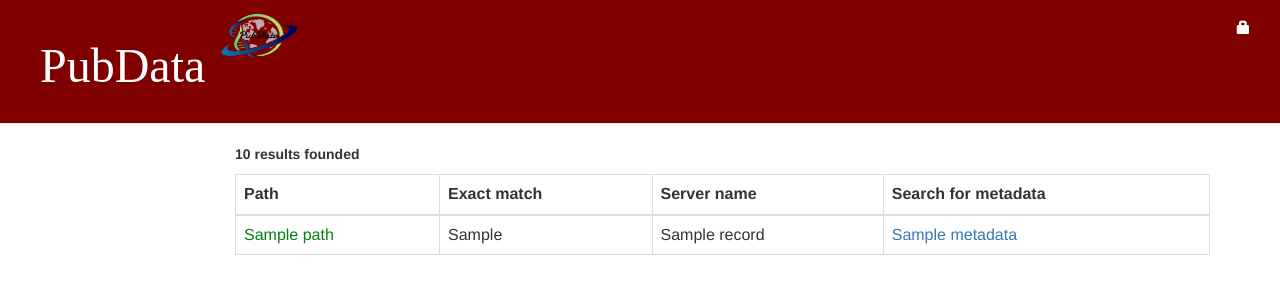
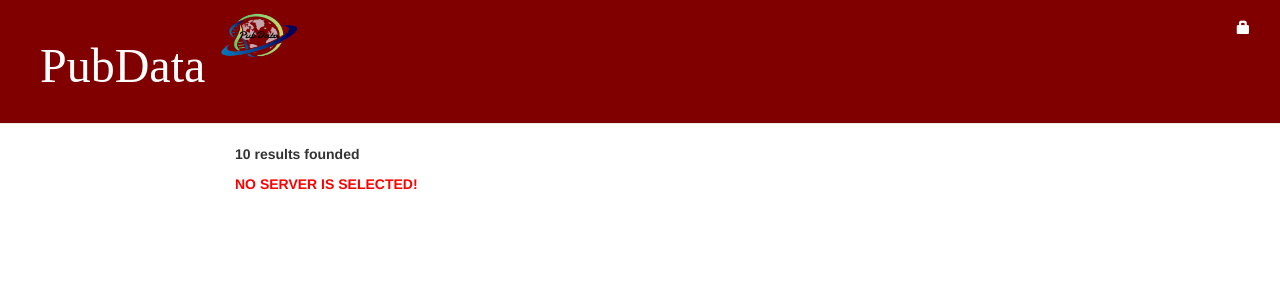
Before and after one commit to Bohdan-Khomtchouk/PubData, a Django app: template SearchEngine/templates/SearchEngine/page_format.html in a window 1280 px wide. Shown: the top 300 px of the page. Run offline with Django 3.2, Linux system fonts and the light colour scheme; the template is opened without the code that fills it: most values are stand-ins (such as "Sample title", 1, 10 or a date in 2020); some libraries are stand-ins or nearby versions; some web fonts are replaced.

Commit message:
show warning in case no server is selected

```diff
--- a/SearchEngine/templates/SearchEngine/page_format.html
+++ b/SearchEngine/templates/SearchEngine/page_format.html
@@ -1,6 +1,10 @@
 {% extends 'SearchEngine/base.html' %}
 {% block content %}
 <p> <b>{{ founded_results }} results founded</b> </p>
+{% if not selected_len %}
+ <p style="color:red"> <b> NO SERVER IS SELECTED! </b> </p>
+
+{% else %}
 <table class="table table-bordered">
     <thead>
       <tr>
@@ -51,4 +55,5 @@
       {% endif %}
     </ul>
   {% endif %}
+{% endif %}
   {% endblock %}
```
